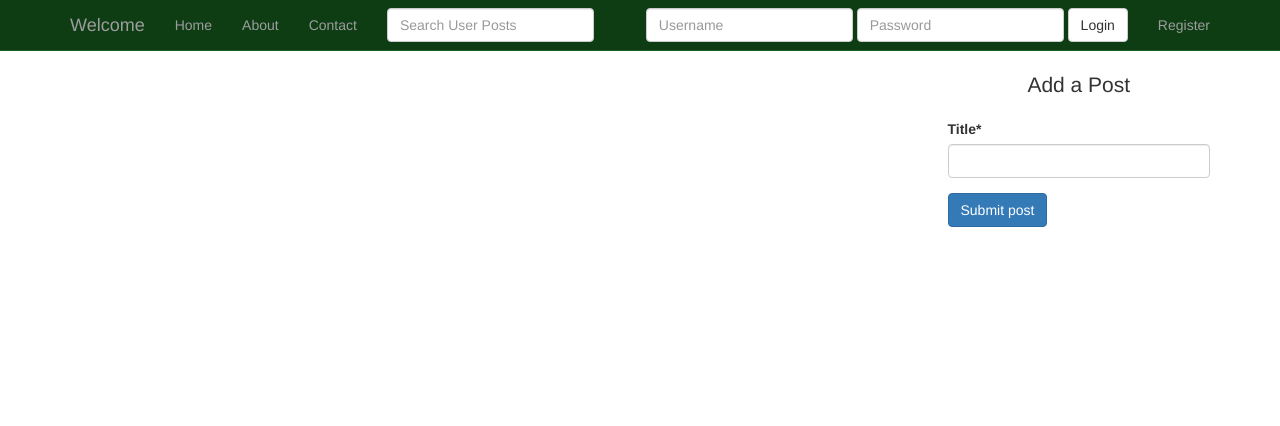
After one commit to Ekluv/Social-Media-WebApp-Django, a Django app: page /posts/addpost in a window 1280 px wide. The commit adds this page. Shown: the top 426 px of the page. Run offline with Django 3.2, Linux system fonts and the light colour scheme; some libraries are stand-ins or nearby versions.

Commit message:
post form added
ok

```diff
--- /dev/null
+++ b/src/posts/forms.py
@@ -0,0 +1,14 @@
+from django import forms
+from django.contrib.auth.models import User
+
+from .models import Post
+
+
+class PostForm(forms.ModelForm):
+	class Meta:
+		model = Post
+		fields = ['title']
+
+	def clean_title(self):
+		title = self.cleaned_data.get('title')
+		return title
--- a/src/posts/models.py
+++ b/src/posts/models.py
@@ -5,11 +5,12 @@ from django.db import models
 # Create your models here.
 class Post(models.Model):
     title = models.CharField(max_length=1000, blank=False,null=False)
-    submitted_by = models.ForeignKey(User)
+    submitted_by = models.ForeignKey(User,related_name="posts")
     submitted_on = models.DateTimeField(auto_now_add=True,auto_now=False)
     likes = models.PositiveIntegerField(default=0)
     dislikes = models.PositiveIntegerField(default=0)
-
+    class Meta:
+        verbose_name_plural = 'posts'
     def __unicode__(self):
         return self.title
 
--- a/src/posts/urls.py
+++ b/src/posts/urls.py
@@ -11,6 +11,8 @@ urlpatterns = [
     url(r'^$',PostListView.as_view() , name='post_list'),
      url(r'^comments/', include('django_comments.urls')),
     url(r'^(?P<pk>\d+)/$', PostDetailView.as_view() ,name="post_detail"),
+    url(r'^addpost$','posts.views.addpost' , name='addpost'),
+
     #url(r'^(?P<pk>\d+)/inventory/$',VariationListView.as_view() , name='product_inventory'),
 
 
--- a/src/posts/views.py
+++ b/src/posts/views.py
@@ -1,24 +1,78 @@
 from django.contrib.auth.models import User
 from django.shortcuts import render
+from django.views.generic.edit import FormView
 from .models import Post
 from django.views.generic.detail import DetailView
 from django.views.generic.list import ListView
 from django_comments.models import Comment
+from .forms import PostForm
+
 
 # Create your views here.
 
 class PostListView(ListView):
     model = Post
 
-    def get_queryset(self,*args,**kwargs):
-        qs=super(PostListView,self).get_queryset(*args,**kwargs)
-        query=self.request.GET.get('q')
+    def get_queryset(self, *args, **kwargs):
+        qs = super(PostListView, self).get_queryset(*args, **kwargs)
+        query = self.request.GET.get('q')
         print query
         if query:
-            qs=self.model.objects.filter(submitted_by__username=query)
+            qs = self.model.objects.filter(submitted_by__username=query)
         else:
-            qs=self.model.objects.filter(submitted_by=self.request.user)
+            qs = self.model.objects.filter(submitted_by=self.request.user)
         return qs
+
 
 class PostDetailView(DetailView):
     model = Post
+
+
+def addpost(request):
+    msg = 'Add a Post'
+    form = PostForm(request.POST or None)
+    form.submitted_by = request.user
+    print form.submitted_by
+    context = {
+        "msg": msg,
+        "form": form,
+        "button_value":"Submit post"
+    }
+    if form.is_valid():
+        print form
+        instance = form.save(commit=False)
+        instance.submitted_by= request.user
+        instance.save();
+        context = {
+        "msg": "Post submitted successfully",
+        "button_value": "Add More"
+        }
+
+    return render(request, "posts/addpost.html", context)
+
+
+
+
+
+    # if request.user.is_authenticated():
+    #
+    # 	queryset = SignUp.objects.all().order_by('-timestamp') #.filter(full_name__iexact="Justin")
+    # 	context = {
+    # 		"queryset": queryset
+    # 	}
+
+
+    # class PostFormView(FormView):
+    #     template_name = 'posts/addpost.html'
+    #     form_class = PostForm
+    #     success_url = '/thanks/'
+    #
+    #     # def save_model(self, request, obj, form, change):
+    #     #     if not change:
+    #     #         obj.submitted_by = request.user
+    #     #     obj.save()
+    #
+    #
+    #     def form_valid(self, form):
+    #         print form
+    #         return super(PostFormView, self).form_valid(form)
--- a/src/socialapp/urls.py
+++ b/src/socialapp/urls.py
@@ -13,7 +13,7 @@ urlpatterns = [
 
     url(r'^admin/', include(admin.site.urls)),
     url(r'^accounts/', include('registration.backends.simple.urls')),
-    url(r'^posts/', include('posts.urls')),
+    url(r'^posts/', include('posts.urls'),name="all_posts"),
 ]
 
 if settings.DEBUG:
--- a/src/templates/navbar.html
+++ b/src/templates/navbar.html
@@ -29,6 +29,7 @@
 
           <ul class="nav navbar-nav navbar-right">
           {% if request.user.is_authenticated %}
+            <li><a href="{% url 'post_list' %}">See all Posts</a></li>
             <li><a href="{% url 'auth_logout' %}">Logout</a></li>
             {% else %}
             <li><a href="{% url 'registration_register' %}">Register</a></li>
--- /dev/null
+++ b/src/templates/posts/addpost.html
@@ -0,0 +1,19 @@
+{% extends "base.html" %}
+{% load crispy_forms_tags %}
+
+{% block content %}
+<div class="row">
+
+  <div class="col-sm-3 pull-right">
+
+			<p class='lead text-align-center'>{{ msg }}</p>
+
+			<form method='POST' action=''>{% csrf_token %}
+			{{ form|crispy }}
+
+			<button class='btn btn-primary' type='submit'>{{ button_value }}</button>
+
+			</form>
+	</div>
+
+  {% endblock %}
```
Also changed, not shown: src/templates/posts/post_detail.html (+4 -3 lines), src/db.sqlite3, src/posts/migrations/0002_auto_20151209_0040.py (added), 6 other files.
